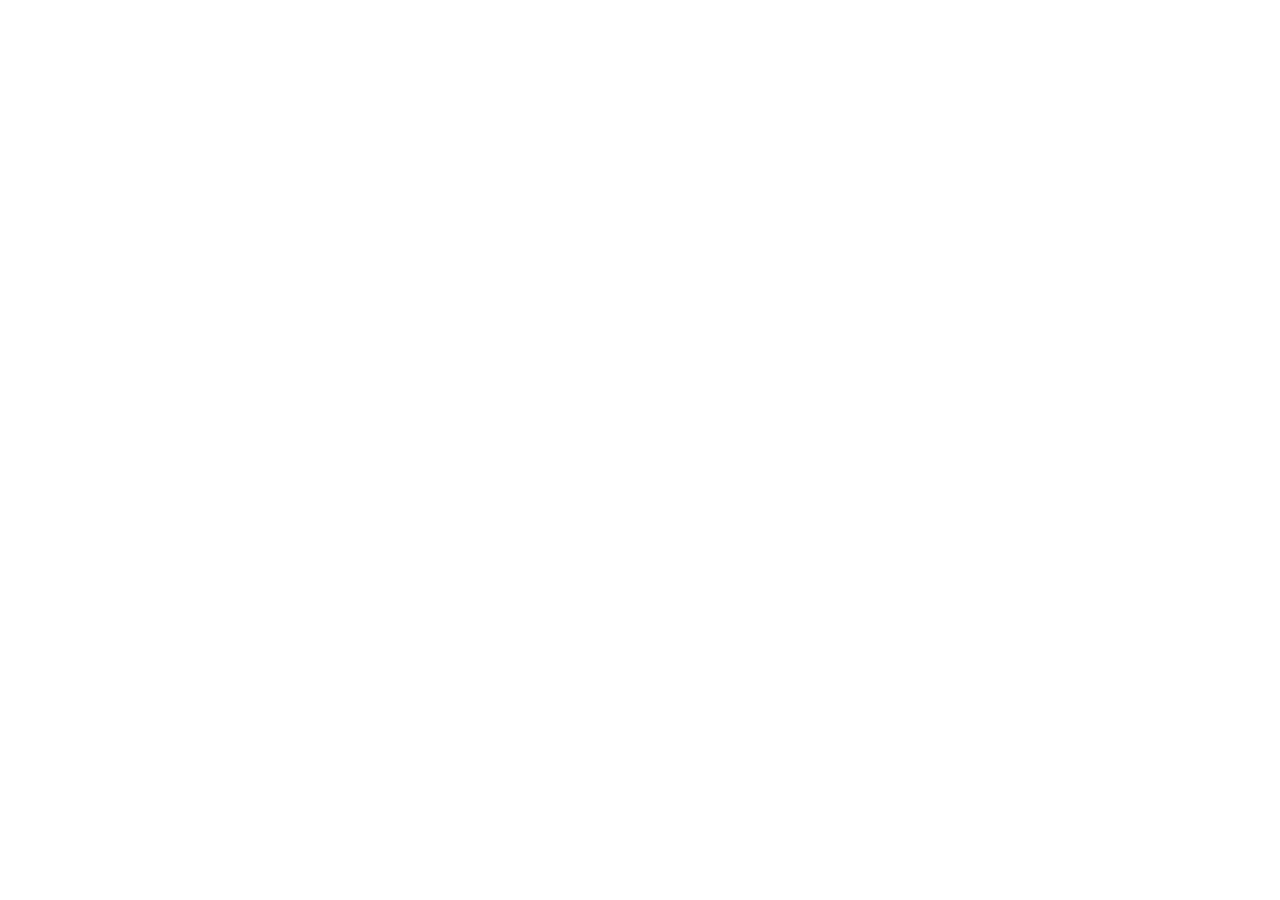
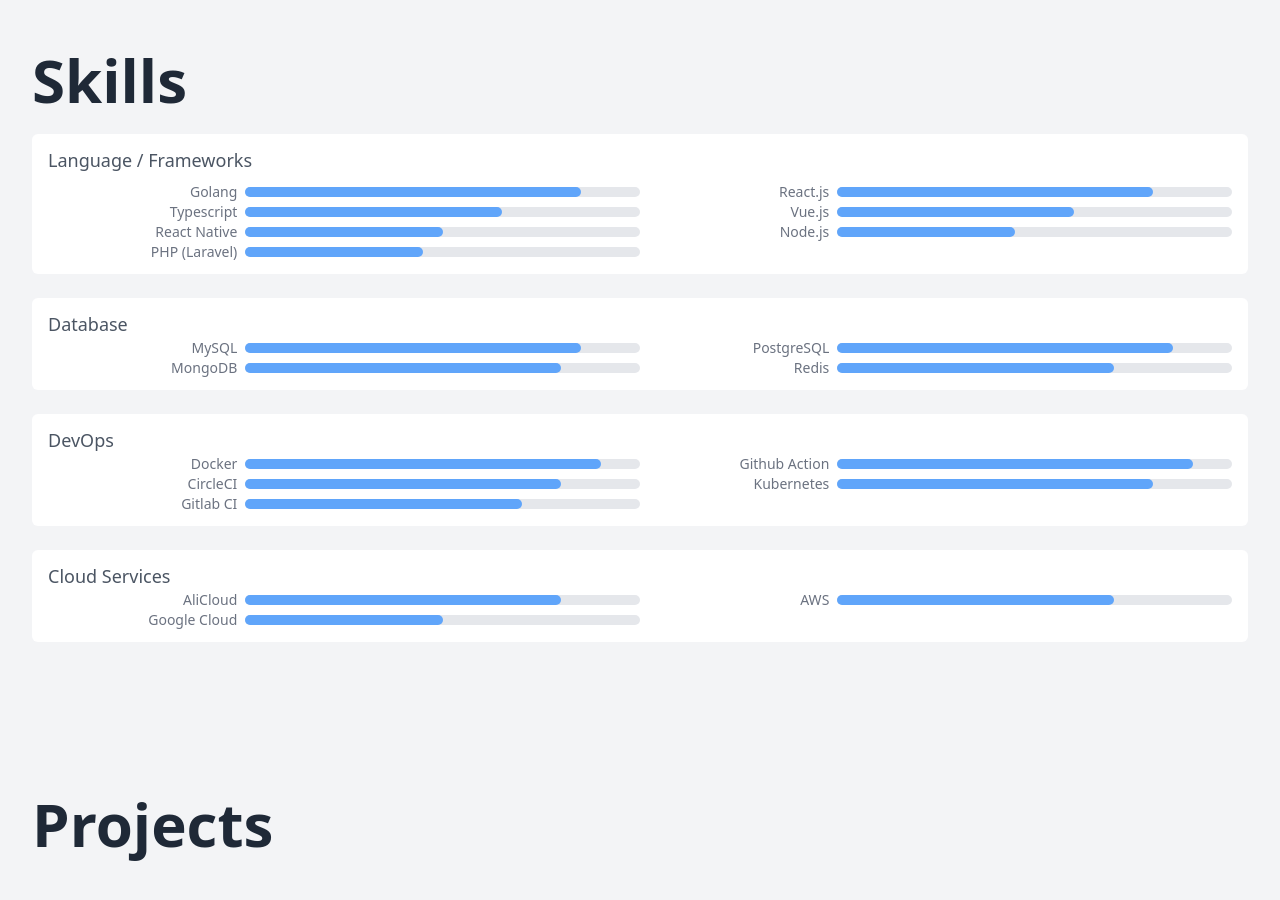
Before and after one commit to wilsontwm/profile, a React (Create React App) app: page / in a window 1280 px wide. Shown: the part 1340-2240 px from the top of the page. Before the commit the page ends 1326 px from the top, so only its background shows below. Built offline with nearby package versions, Linux system fonts and the light colour scheme.

Commit message:
added skills section

```diff
--- a/src/App.tsx
+++ b/src/App.tsx
@@ -1,4 +1,4 @@
-import { Fragment, useState } from 'react';
+import React, { Fragment, useState, useRef } from 'react';
 import { Popover, Transition } from '@headlessui/react';
 import { Bars3Icon, XMarkIcon } from '@heroicons/react/24/outline';
 import moment, { Moment } from 'moment';
@@ -21,24 +21,53 @@ const colors = [
 ];
 
 const App = () => {
+  const experienceRef = useRef<HTMLDivElement>(null);
+  const skillRef = useRef<HTMLDivElement>(null);
+  const projectRef = useRef<HTMLDivElement>(null);
+
+  const onClick = (key: string) => {
+    switch (key) {
+      case '#experience':
+        experienceRef.current?.scrollIntoView({
+          behavior: 'smooth',
+          block: 'start',
+        });
+        break;
+      case '#skills':
+        skillRef.current?.scrollIntoView({
+          behavior: 'smooth',
+          block: 'start',
+        });
+        break;
+      case '#projects':
+        projectRef.current?.scrollIntoView({
+          behavior: 'smooth',
+          block: 'start',
+        });
+        break;
+    }
+  };
+
   return (
     <>
-      <HeaderSection />
-      <ExperienceSection />
+      <HeaderSection onClick={onClick} />
+      <ExperienceSection reference={experienceRef} />
+      <SkillSection reference={skillRef} />
+      <ProjectSection reference={projectRef} />
     </>
   );
 };
 
-const HeaderSection = () => {
+const HeaderSection = ({ onClick }: { onClick: (key: string) => void }) => {
   const start = moment('07-01-2016', 'MM-DD-YYYY');
   const now = moment();
   const numberOfYears = now.diff(start, 'year');
 
   const navigation = [
-    { name: 'Experience', href: '#' },
-    { name: 'Skills', href: '#' },
-    { name: 'Projects', href: '#' },
-    { name: 'Contact', href: '#' },
+    { name: 'Experience', href: '#experience' },
+    { name: 'Skills', href: '#skills' },
+    { name: 'Projects', href: '#projects' },
+    { name: 'Contact', href: '#contact' },
   ];
 
   return (
@@ -135,6 +164,7 @@ const HeaderSection = () => {
                       key={item.name}
                       href={item.href}
                       className="font-medium text-gray-500 hover:text-gray-900"
+                      onClick={() => onClick(item.href)}
                     >
                       {item.name}
                     </a>
@@ -172,6 +202,7 @@ const HeaderSection = () => {
                         key={item.name}
                         href={item.href}
                         className="block rounded-md px-3 py-2 text-base font-medium text-gray-700 hover:bg-gray-50 hover:text-gray-900"
+                        onClick={() => onClick(item.href)}
                       >
                         {item.name}
                       </a>
@@ -232,7 +263,11 @@ interface Experience {
   tools?: string[];
 }
 
-const ExperienceSection = () => {
+const ExperienceSection = ({
+  reference,
+}: {
+  reference: React.LegacyRef<HTMLDivElement>;
+}) => {
   const [selectedExperienceIndex, setSelectedExperienceIndex] = useState(0);
   const experiences: Experience[] = [
     {
@@ -242,7 +277,7 @@ const ExperienceSection = () => {
       startDate: moment('05-15-2022', 'MM-DD-YYYY'),
       achievements: (
         <>
-          <ul className="list-disc">
+          <ul className="list-disc list-inside text-xs md:text-base">
             <li className="my-2">
               Led and built different vertical products within Xendit with 30%
               month-on-month growth on total processing value TPV
@@ -252,7 +287,7 @@ const ExperienceSection = () => {
       ),
       scopes: (
         <>
-          <ul className="list-disc">
+          <ul className="list-disc list-inside text-xs md:text-base">
             <li className="my-2">
               Designed, developed, debugged and tested web applications
               (frontend & backend)
@@ -288,7 +323,7 @@ const ExperienceSection = () => {
       endDate: moment('05-15-2022', 'MM-DD-YYYY'),
       achievements: (
         <>
-          <ul className="list-disc">
+          <ul className="list-disc list-inside text-xs md:text-base">
             <li className="my-2">
               Increased the active users and merchant base of{' '}
               <a
@@ -312,7 +347,7 @@ const ExperienceSection = () => {
       ),
       scopes: (
         <>
-          <ul className="list-disc">
+          <ul className="list-disc list-inside text-xs md:text-base">
             <li className="my-2">
               Designed, developed, debugged and tested web applications
               (frontend & backend)
@@ -353,7 +388,7 @@ const ExperienceSection = () => {
       endDate: moment('07-30-2020', 'MM-DD-YYYY'),
       scopes: (
         <>
-          <ul className="list-disc">
+          <ul className="list-disc list-inside text-xs md:text-base">
             <li className="my-2">
               Designed, developed and debugged the online gaming platform using
               Yii framework based on the requirements from the Business Analyst
@@ -371,7 +406,7 @@ const ExperienceSection = () => {
       endDate: moment('06-30-2019', 'MM-DD-YYYY'),
       achievements: (
         <>
-          <ul className="list-disc">
+          <ul className="list-disc list-inside text-xs md:text-base">
             <li className="my-2">
               Built the web application from scratch within half a year,
               allowing the founders to roll it out to market and get funded by
@@ -382,7 +417,7 @@ const ExperienceSection = () => {
       ),
       scopes: (
         <>
-          <ul className="list-disc">
+          <ul className="list-disc list-inside text-xs md:text-base">
             <li className="my-2">
               Designed and developed HR-based web application using Laravel
               framework
@@ -404,7 +439,7 @@ const ExperienceSection = () => {
       endDate: moment('12-31-2019', 'MM-DD-YYYY'),
       scopes: (
         <>
-          <ul className="list-disc">
+          <ul className="list-disc list-inside text-xs md:text-base">
             <li className="my-2">
               Developed and debugged Supply Chain Planning & Optimization
               applications in various industries such as workfoce planning and
@@ -421,7 +456,10 @@ const ExperienceSection = () => {
   ];
 
   return (
-    <div className="bg-gray-800 py-12 px-4 sm:py-16 sm:px-6 lg:px-8">
+    <div
+      ref={reference}
+      className="bg-gray-800 py-12 px-4 sm:py-16 sm:px-6 lg:px-8"
+    >
       <div className="max-w-7xl mx-auto">
         <h2 className="text-4xl font-bold text-white sm:text-5xl lg:text-6xl">
           Experience
@@ -431,13 +469,14 @@ const ExperienceSection = () => {
             {experiences.map((experience, index) => (
               <>
                 <a
-                  className={`cursor-pointer w-full rounded-md flex flex-row my-4 p-3 hover:bg-blue-100 ${
+                  className={`cursor-pointer w-full flex flex-col rounded-md my-4 p-3 hover:bg-blue-100 ${
                     index == selectedExperienceIndex
                       ? 'bg-blue-100'
                       : 'bg-white'
                   }`}
                   onClick={() => setSelectedExperienceIndex(index)}
                 >
+                  <div className="w-full flex flex-row">
                     <img
                       className="h-12 w-12 object-contain md:mr-4 mr-2"
                       src={experience.companyLogo}
@@ -457,6 +496,56 @@ const ExperienceSection = () => {
                         {experience.company}
                       </h5>
                     </div>
+                  </div>
+                  {index === selectedExperienceIndex && (
+                    <div className="block md:hidden">
+                      <div className="relative my-2">
+                        <div
+                          className="absolute inset-0 flex items-center"
+                          aria-hidden="true"
+                        >
+                          <div className="w-full border-t border-gray-300" />
+                        </div>
+                      </div>
+                      <div className="mt-4">
+                        {experiences[selectedExperienceIndex]?.achievements && (
+                          <div className="mb-4">
+                            <h3 className="text-sm font-bold text-gray-600 mb-2">
+                              Achievements
+                            </h3>
+                            {experiences[selectedExperienceIndex]?.achievements}
+                          </div>
+                        )}
+                        {experiences[selectedExperienceIndex]?.scopes && (
+                          <div className="mb-4">
+                            <h3 className="text-sm font-bold text-gray-600 mb-2">
+                              Scopes
+                            </h3>
+                            {experiences[selectedExperienceIndex]?.scopes}
+                          </div>
+                        )}
+                        {experiences[selectedExperienceIndex]?.tools && (
+                          <div className="mb-4">
+                            <h3 className="text-sm font-bold text-gray-600 mb-2">
+                              Technologies
+                            </h3>
+                            {experiences[selectedExperienceIndex]?.tools?.map(
+                              (tool, index) => {
+                                const colorIndex = index % colors.length;
+                                return (
+                                  <span
+                                    className={`inline-flex items-center rounded-full bg-${colors[colorIndex]}-200 mx-1 my-1 px-2.5 py-0.5 text-xs font-small text-${colors[colorIndex]}-800`}
+                                  >
+                                    {tool}
+                                  </span>
+                                );
+                              }
+                            )}
+                          </div>
+                        )}
+                      </div>
+                    </div>
+                  )}
                 </a>
               </>
             ))}
@@ -507,4 +596,218 @@ const ExperienceSection = () => {
   );
 };
 
+interface Skill {
+  name: string;
+  percentage: number;
+}
+
+const SkillSection = ({
+  reference,
+}: {
+  reference: React.LegacyRef<HTMLDivElement>;
+}) => {
+  const skills: Skill[] = [
+    {
+      name: 'Golang',
+      percentage: 85,
+    },
+    {
+      name: 'React.js',
+      percentage: 80,
+    },
+    {
+      name: 'Typescript',
+      percentage: 65,
+    },
+    {
+      name: 'Vue.js',
+      percentage: 60,
+    },
+    {
+      name: 'React Native',
+      percentage: 50,
+    },
+    {
+      name: 'Node.js',
+      percentage: 45,
+    },
+    {
+      name: 'PHP (Laravel)',
+      percentage: 45,
+    },
+  ];
+
+  const databases: Skill[] = [
+    {
+      name: 'MySQL',
+      percentage: 85,
+    },
+    {
+      name: 'PostgreSQL',
+      percentage: 85,
+    },
+    {
+      name: 'MongoDB',
+      percentage: 80,
+    },
+    {
+      name: 'Redis',
+      percentage: 70,
+    },
+  ];
+
+  const devops: Skill[] = [
+    {
+      name: 'Docker',
+      percentage: 90,
+    },
+    {
+      name: 'Github Action',
+      percentage: 90,
+    },
+    {
+      name: 'CircleCI',
+      percentage: 80,
+    },
+    {
+      name: 'Kubernetes',
+      percentage: 80,
+    },
+    {
+      name: 'Gitlab CI',
+      percentage: 70,
+    },
+  ];
+
+  const cloud: Skill[] = [
+    {
+      name: 'AliCloud',
+      percentage: 80,
+    },
+    {
+      name: 'AWS',
+      percentage: 70,
+    },
+    {
+      name: 'Google Cloud',
+      percentage: 50,
+    },
+  ];
+
+  return (
+    <div
+      ref={reference}
+      className="bg-gray-100 py-12 px-4 sm:py-16 sm:px-6 lg:px-8"
+    >
+      <div className="max-w-7xl mx-auto">
+        <h2 className="text-4xl font-bold text-gray-800 sm:text-5xl lg:text-6xl">
+          Skills
+        </h2>
+        <div className="my-6 bg-white py-3 px-4 rounded-md">
+          <h5 className="mb-2 text-lg text-gray-600">Language / Frameworks</h5>
+          <div className="grid grid-cols-1 md:grid-cols-2 ">
+            {skills.map((skill) => (
+              <div className="grid grid-cols-3">
+                <div className="text-sm col-span-1 text-right text-gray-500 mr-2">
+                  {skill.name}
+                </div>
+                <div className="col-span-2 flex items-center">
+                  <div className="w-full bg-gray-200 rounded-full h-2.5 dark:bg-gray-200">
+                    <div
+                      className="bg-blue-400 h-2.5 rounded-full"
+                      style={{ width: `${skill.percentage}%` }}
+                    ></div>
+                  </div>
+                </div>
+              </div>
+            ))}
+          </div>
+        </div>
+
+        <div className="my-6 bg-white py-3 px-4 rounded-md">
+          <h5 className="text-lg text-gray-600">Database</h5>
+          <div className="grid grid-cols-1 md:grid-cols-2">
+            {databases.map((skill) => (
+              <div className="grid grid-cols-3">
+                <div className="text-sm col-span-1 text-right text-gray-500 mr-2">
+                  {skill.name}
+                </div>
+                <div className="col-span-2 flex items-center">
+                  <div className="w-full bg-gray-200 rounded-full h-2.5 dark:bg-gray-200">
+                    <div
+                      className="bg-blue-400 h-2.5 rounded-full"
+                      style={{ width: `${skill.percentage}%` }}
+                    ></div>
+                  </div>
+                </div>
+              </div>
+            ))}
+          </div>
+        </div>
+
+        <div className="my-6 bg-white py-3 px-4 rounded-md">
+          <h5 className="text-lg text-gray-600">DevOps</h5>
+          <div className="grid grid-cols-1 md:grid-cols-2">
+            {devops.map((skill) => (
+              <div className="grid grid-cols-3">
+                <div className="text-sm col-span-1 text-right text-gray-500 mr-2">
+                  {skill.name}
+                </div>
+                <div className="col-span-2 flex items-center">
+                  <div className="w-full bg-gray-200 rounded-full h-2.5 dark:bg-gray-200">
+                    <div
+                      className="bg-blue-400 h-2.5 rounded-full"
+                      style={{ width: `${skill.percentage}%` }}
+                    ></div>
+                  </div>
+                </div>
+              </div>
+            ))}
+          </div>
+        </div>
+
+        <div className="my-6 bg-white py-3 px-4 rounded-md">
+          <h5 className="text-lg text-gray-600">Cloud Services</h5>
+          <div className="grid grid-cols-1 md:grid-cols-2">
+            {cloud.map((skill) => (
+              <div className="grid grid-cols-3">
+                <div className="text-sm col-span-1 text-right text-gray-500 mr-2">
+                  {skill.name}
+                </div>
+                <div className="col-span-2 flex items-center">
+                  <div className="w-full bg-gray-200 rounded-full h-2.5 dark:bg-gray-200">
+                    <div
+                      className="bg-blue-400 h-2.5 rounded-full"
+                      style={{ width: `${skill.percentage}%` }}
+                    ></div>
+                  </div>
+                </div>
+              </div>
+            ))}
+          </div>
+        </div>
+      </div>
+    </div>
+  );
+};
+
+const ProjectSection = ({
+  reference,
+}: {
+  reference: React.LegacyRef<HTMLDivElement>;
+}) => {
+  return (
+    <div
+      ref={reference}
+      className="bg-gray-100 py-12 px-4 sm:py-16 sm:px-6 lg:px-8"
+    >
+      <div className="max-w-7xl mx-auto">
+        <h2 className="text-4xl font-bold text-gray-800 sm:text-5xl lg:text-6xl">
+          Projects
+        </h2>
+      </div>
+    </div>
+  );
+};
+
 export default App;
```
Lines whose indentation alone changed are shown as unchanged.
